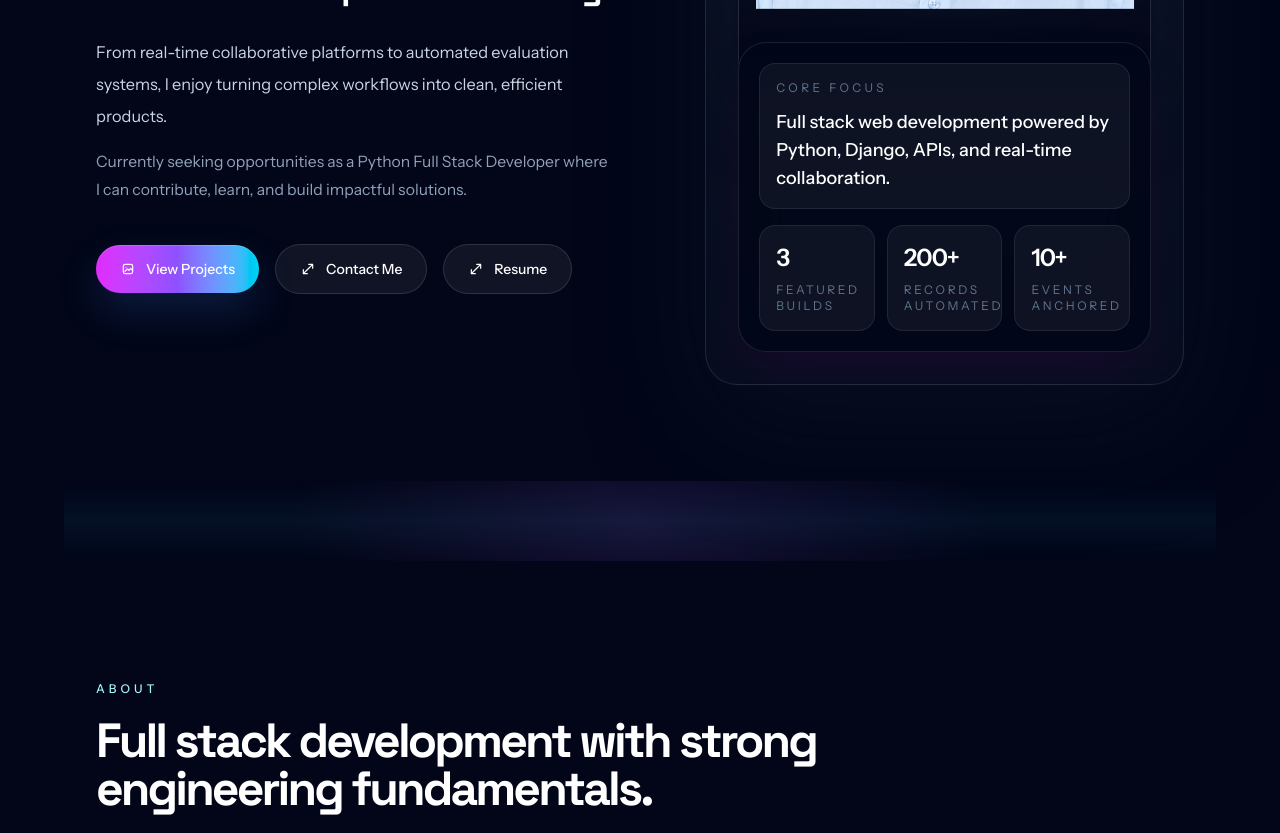
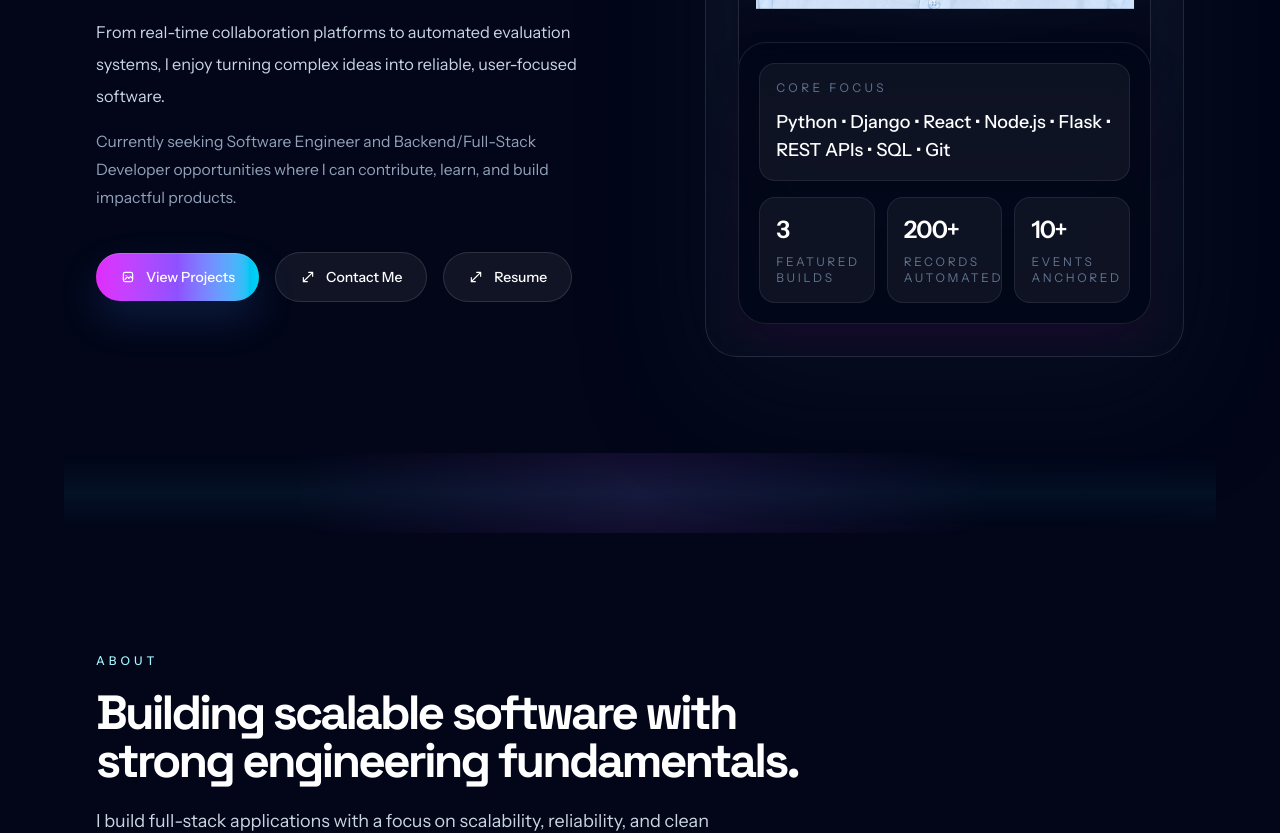
Before and after one commit to AkshitaChadha/Portfolio, a React (Vite) app: page / in a window 1280 px wide. Shown: the part 580-1413 px from the top of the page. Built offline with nearby package versions, Linux system fonts and the light colour scheme.

Commit message:
Modified details

```diff
--- a/src/App.jsx
+++ b/src/App.jsx
@@ -320,7 +320,7 @@ function App() {
                 transition={{ duration: 0.45, delay: 0.05, ease: [0.22, 1, 0.36, 1] }}
                 className="mb-5 inline-flex rounded-full border border-white/12 bg-white/6 px-4 py-1.5 text-xs font-medium tracking-[0.3em] text-cyan-200 uppercase shadow-[0_0_0_1px_rgba(255,255,255,0.02)] backdrop-blur"
               >
-                Python Full Stack Developer
+                Software Engineer | Backend & Full-Stack Developer
               </Motion.p>
               <Motion.p
                 initial={reduceMotion ? false : { opacity: 0, y: 14 }}
@@ -357,12 +357,12 @@ function App() {
                 className="mt-6 space-y-4"
               >
                 <p className="max-w-xl text-base leading-8 text-slate-300 sm:text-[1.02rem]">
-                  From real-time collaborative platforms to automated evaluation systems, I enjoy
-                  turning complex workflows into clean, efficient products.
+                  From real-time collaboration platforms to automated evaluation systems, I enjoy turning complex
+                  ideas into reliable, user-focused software.
                 </p>
                 <p className="max-w-lg text-sm leading-7 text-slate-400 sm:text-[0.98rem]">
-                  Currently seeking opportunities as a Python Full Stack Developer where I can
-                  contribute, learn, and build impactful solutions.
+                  Currently seeking Software Engineer and Backend/Full-Stack Developer opportunities where I can
+                  contribute, learn, and build impactful products.
                 </p>
               </Motion.div>
               <div className="mt-10 flex flex-col gap-4 sm:flex-row sm:items-center">
@@ -426,7 +426,7 @@ function App() {
                         Core focus
                       </p>
                       <p className="mt-3 text-lg font-medium text-white">
-                        Full stack web development powered by Python, Django, APIs, and real-time collaboration.
+                        Python • Django • React • Node.js • Flask • REST APIs • SQL • Git
                       </p>
                     </div>
                     <div className="mt-4 grid gap-3 sm:grid-cols-3">
@@ -454,8 +454,8 @@ function App() {
           <Reveal>
             <SectionHeading
               eyebrow="About"
-              title="Full stack development with strong engineering fundamentals."
-              description="I build Python-led web products that balance reliability, usability, and clarity. My work spans Django, Django REST Framework, frontend implementation, and scalable application design, while my speaking and anchoring experience helps me translate technical ideas into confident collaboration."
+              title="Building scalable software with strong engineering fundamentals."
+              description="I build full-stack applications with a focus on scalability, reliability, and clean software design. My experience spans Python, Django, React, Node.js, REST APIs, and real-time applications. Alongside engineering, my public speaking and leadership experience has strengthened my ability to communicate technical ideas and collaborate effectively within teams."
             />
           </Reveal>
 
@@ -665,8 +665,8 @@ function App() {
           <Reveal>
             <SectionHeading
               eyebrow="Contact"
-              title="Let's build thoughtful full stack products with real-world polish."
-              description="Open to internships, full-time roles, collaborations, and conversations around Python, Django, full stack development, developer tools, or product-focused engineering roles."
+              title="Let's build thoughtful products with real-world polish."
+              description="Open to internships, full-time roles, collaborations, and conversations around Python, Django, Software Engineering, Full stack development, developer tools, or product-focused engineering roles."
             />
           </Reveal>
 
```
